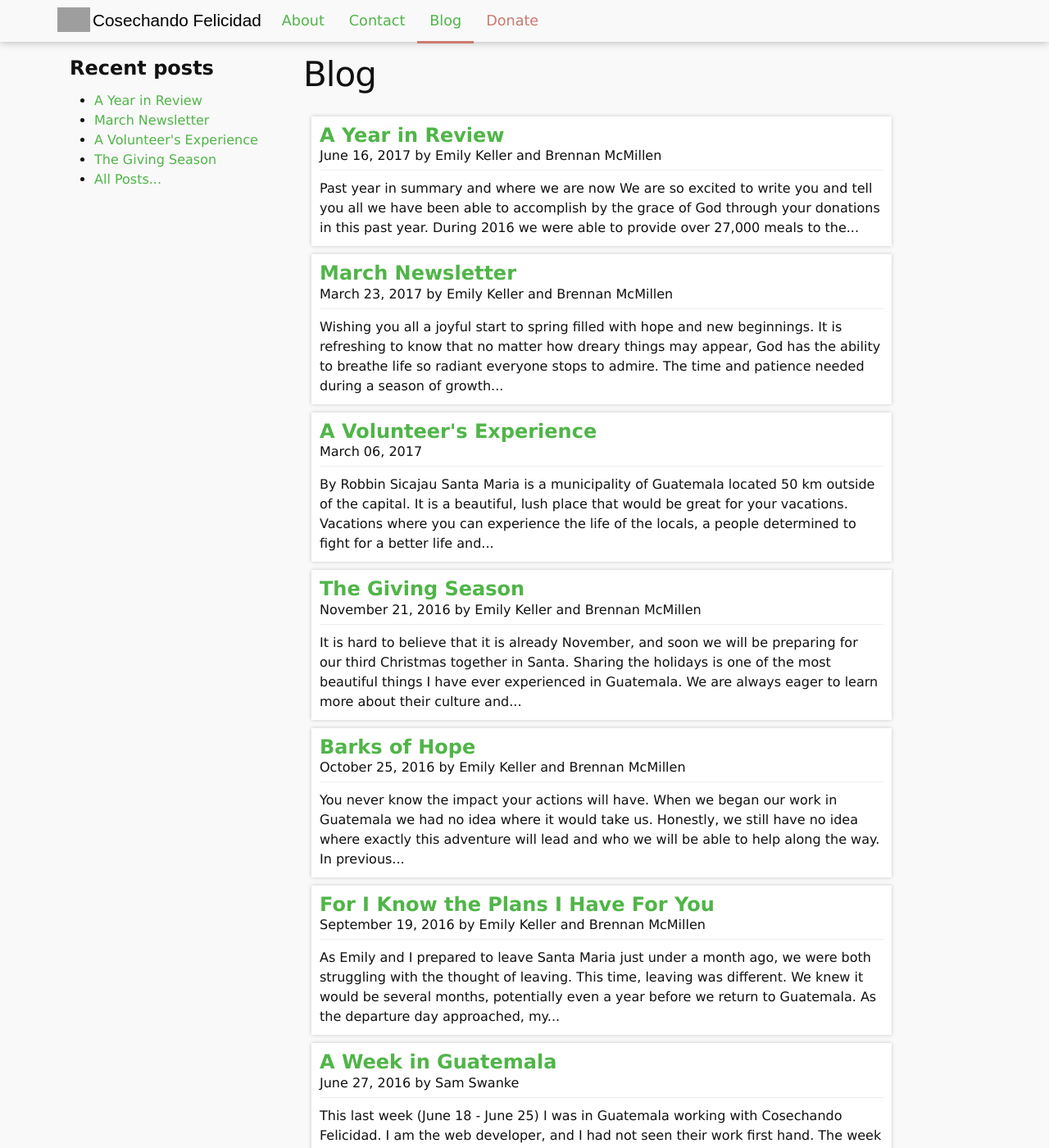
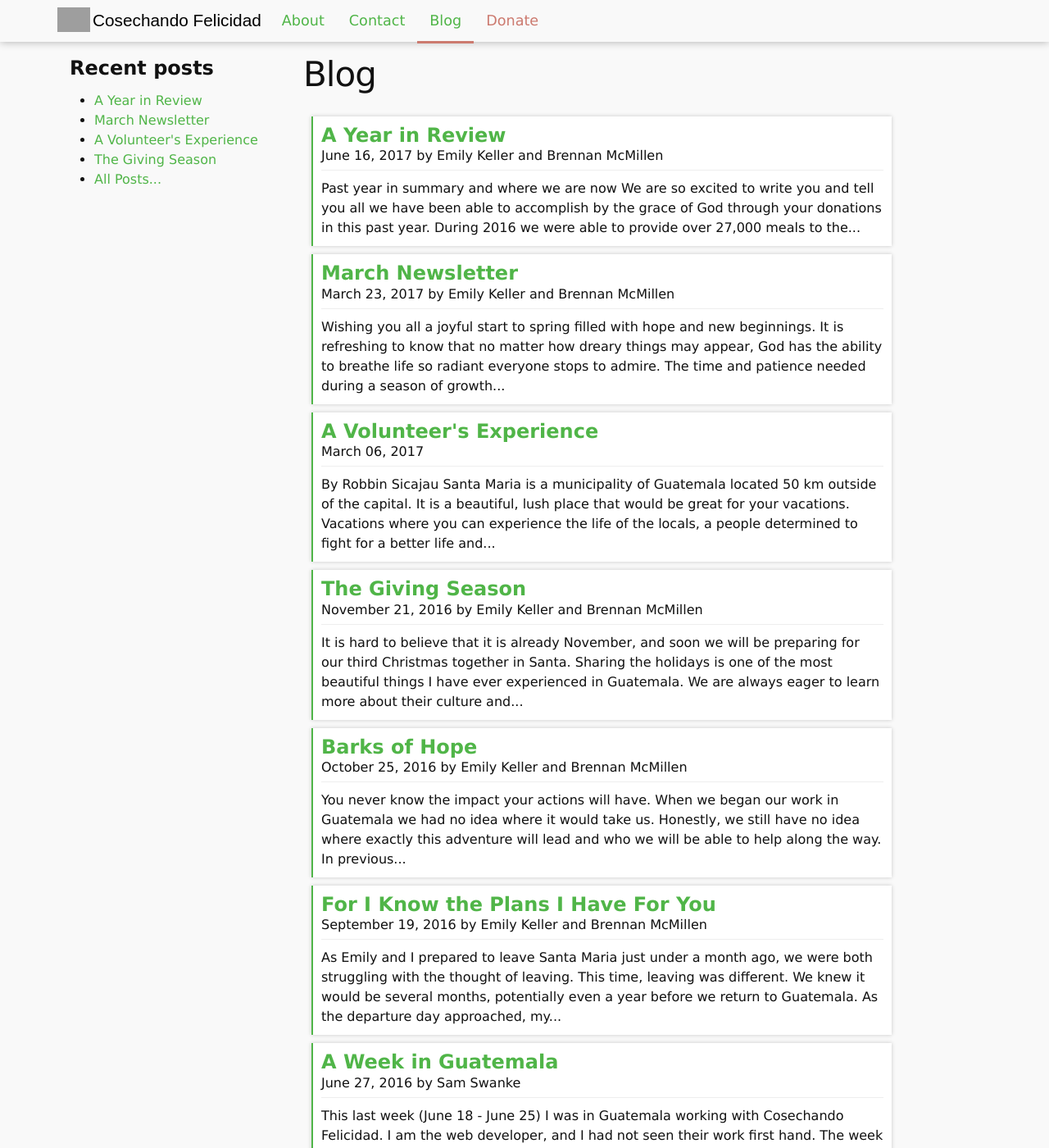
Before and after one commit to harvestinghappiness/harvestinghappiness.github.io, a Jekyll site: the page built from blog.md, in a window 1280 px wide and 1400 px high. Shown: the whole window at 82% size. Built offline with Jekyll 4.4.1, drawn with Linux system fonts in a browser that asks for light colours; comment, search, counter and statistics services are not loaded.

Commit message:
Create new.sass

```diff
--- a/css/new.sass
+++ b/css/new.sass
@@ -263,6 +263,7 @@ article.post-content p.meta
 
 ul.blog > li
   margin: 10px
+  border-left: $primary-color solid 2px
 
 @media screen and (max-width: 767px)
   div.newsletter
```
